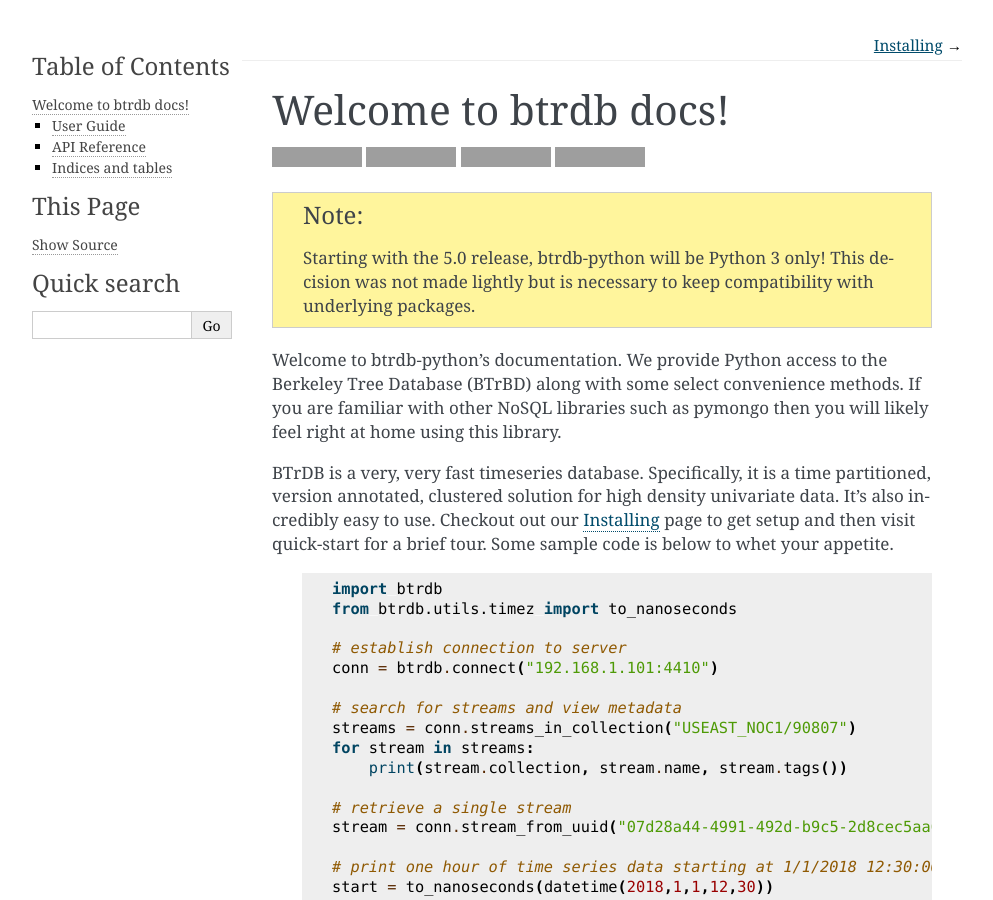
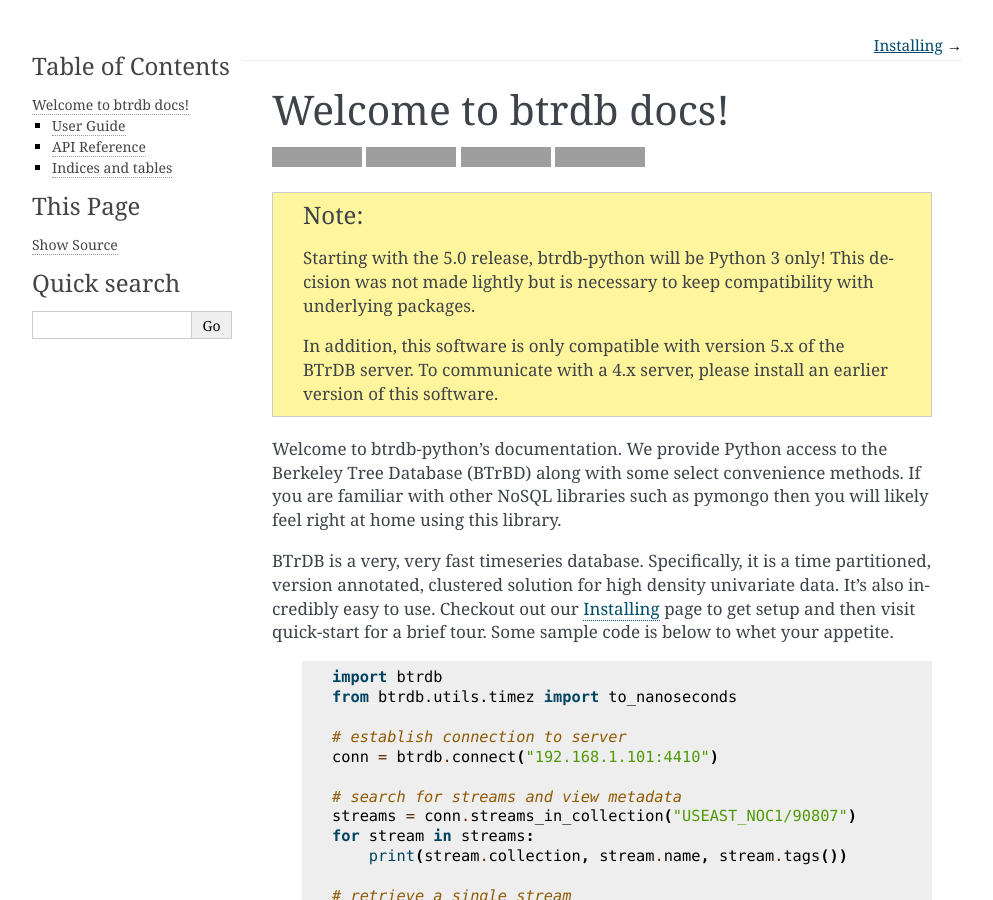
Before and after one commit to BTrDB/btrdb-python, a Sphinx documentation site: the page built from docs/source/index.rst, in a window 1280 px wide and 900 px high. Shown: the whole window, without its empty margins (148-1141 px from the left). Built offline with Sphinx 7.4.7, drawn with Linux system fonts in a browser that asks for light colours; pages that are not in the unit, such as notebooks, are missing from menus; grey boxes are pictures that could not be loaded.

Commit message:
adds notice about v4 compatibility

```diff
--- a/docs/source/index.rst
+++ b/docs/source/index.rst
@@ -19,6 +19,10 @@ Welcome to btrdb docs!
   Starting with the 5.0 release, btrdb-python will be Python 3 only!  This decision
   was not made lightly but is necessary to keep compatibility with underlying
   packages.
+
+  In addition, this software is only compatible with version 5.x of the BTrDB
+  server.  To communicate with a 4.x server, please install an earlier version
+  of this software.
 
 Welcome to btrdb-python's documentation.  We provide Python access to the Berkeley
 Tree Database (BTrBD) along with some select convenience methods.  If you are
```
